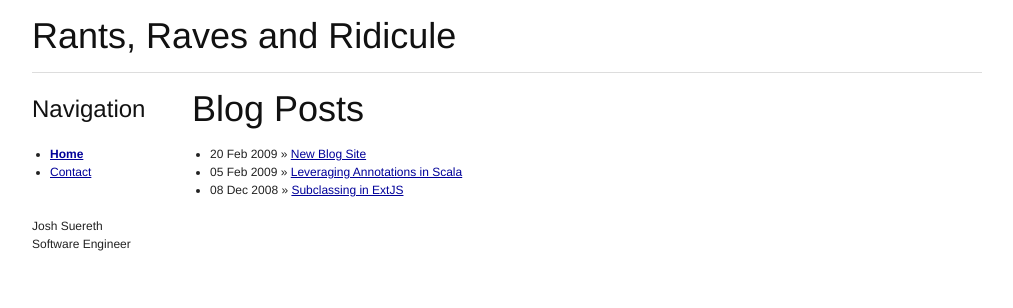
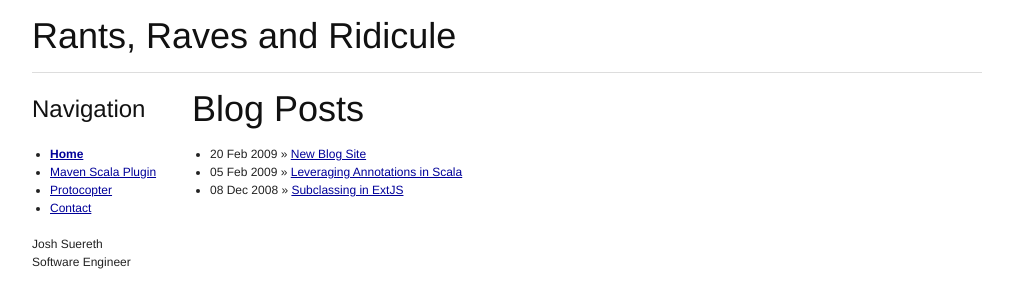
Before and after one commit to jsuereth/jsuereth.github.com, a Jekyll site: the page built from index.html, in a window 1280 px wide. Shown: the top 308 px of the page, without its empty margins (133-1146 px from the left). Built offline with Jekyll 4.4.1, drawn with Linux system fonts in a browser that asks for light colours.

Commit message:
Testing new links

```diff
--- a/_layouts/default.html
+++ b/_layouts/default.html
@@ -27,6 +27,8 @@
     <h2 class="accessibility">Navigation</h2>
     <ul>
          <li><strong><a href="/">Home</a></strong></li>
+         <li><a href="http://davidb.github.com/maven-scala-plugin">Maven Scala Plugin</a></li>
+         <li><a href="/protocopter">Protocopter</a></li>
          <li class="last"><a href="contact.html">Contact</a></li>
     </ul>
   </div>
```
